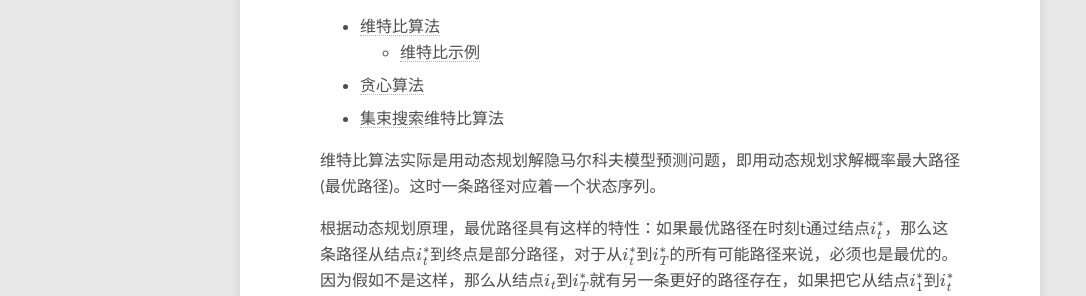
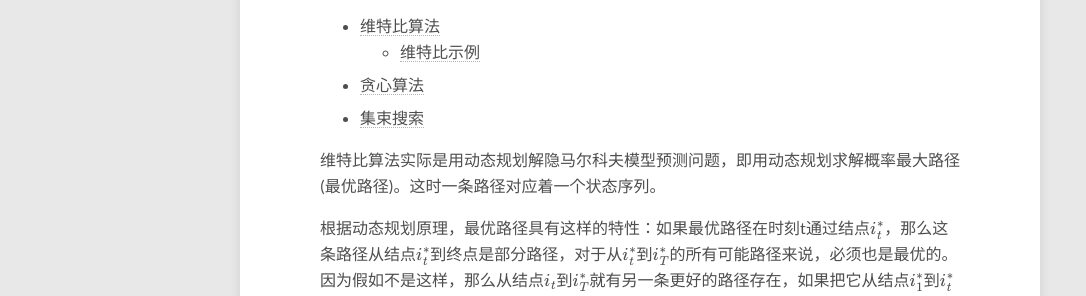
Before and after one commit to 52notebook/52notebook.github.io, a Jekyll site: the page built from _posts/2021-06-27-几种常用解码算法.md, in a window 1280 px wide and 900 px high. Shown: the part 404-700 px from the top of the window, without its empty margins (0-1086 px from the left). Built offline with Jekyll 4.4.1, drawn with Linux system fonts in a browser that asks for light colours; nearby versions of some CDN libraries; formulas are drawn with MathJax 3; comment, search, counter and statistics services are not loaded.

Commit message:
解码算法

```diff
--- a/_posts/2021-06-27-几种常用解码算法.md
+++ b/_posts/2021-06-27-几种常用解码算法.md
@@ -14,7 +14,7 @@ tags: [解码算法, NLP算法, 维特比, 束搜索, Beam Search,贪心算法]
    * [维特比算法](#维特比算法)
       * [维特比示例](#维特比示例)
    * [贪心算法](#贪心算法)
-   * [集束搜索](#集束搜索)维特比算法
+   * [集束搜索](#集束搜索)
 
 
 
```
